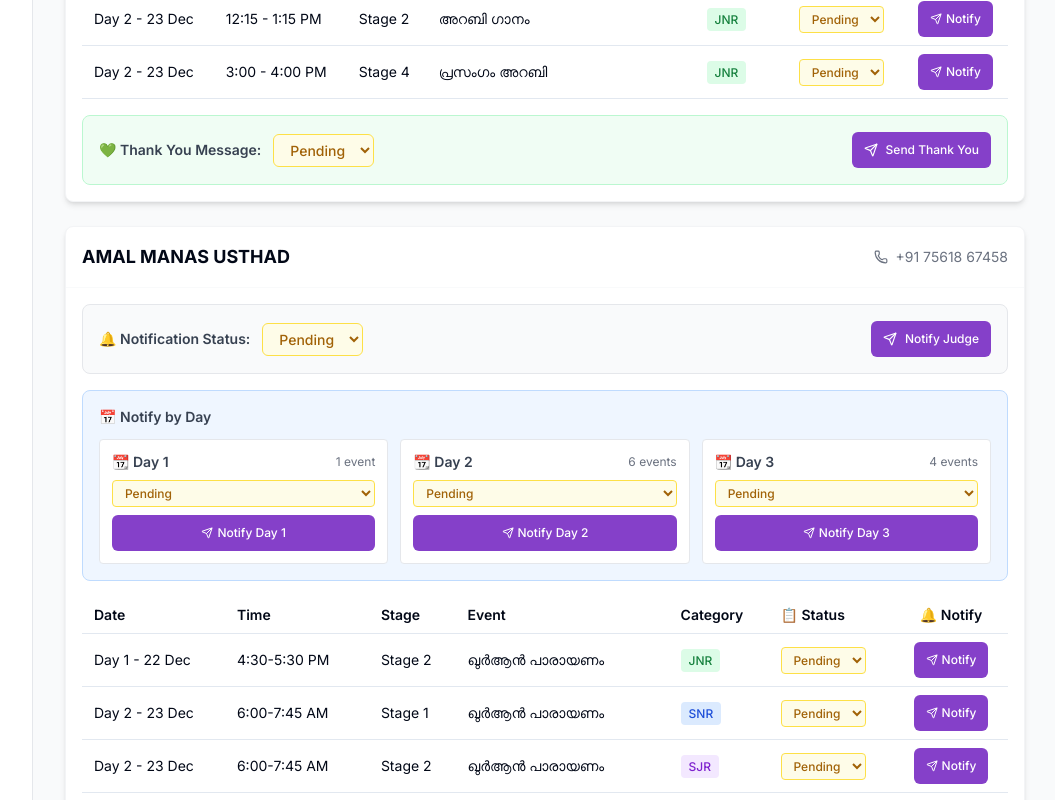
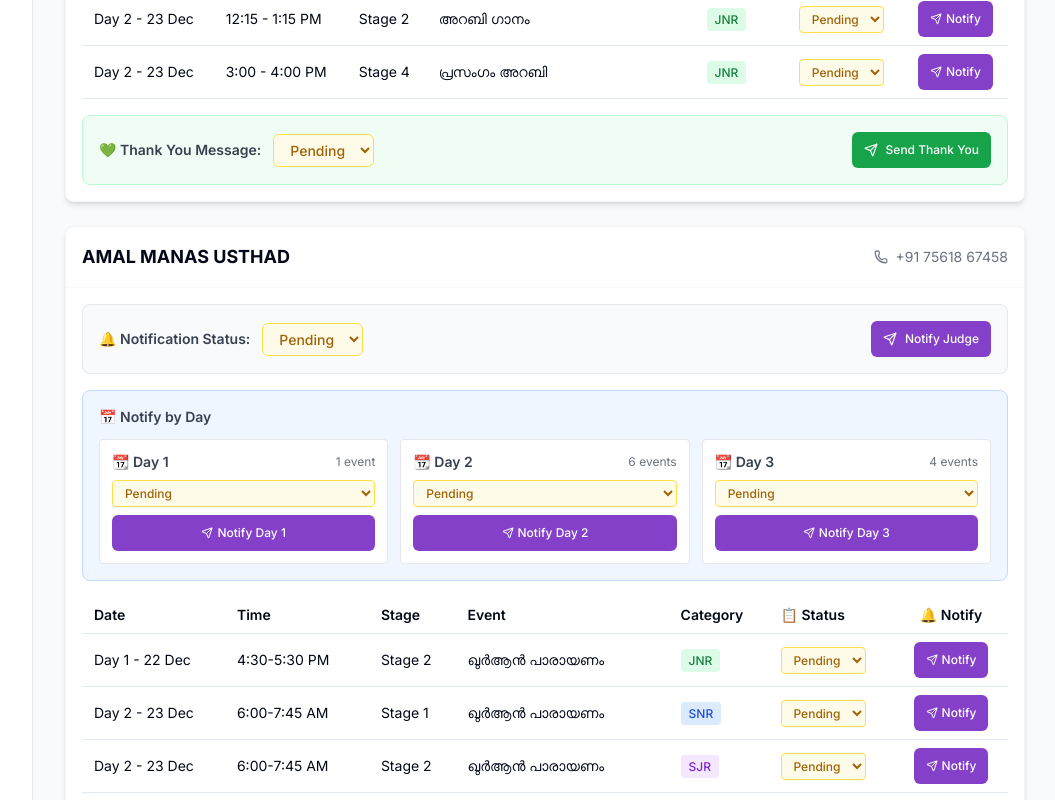
Before and after one commit to HaneenHyder/sargolsavam-website, a Next.js app in the folder frontend/: page /admin/judges-notification in a window 1280 px wide. Shown: the part 1020-1820 px from the top of the page, without its empty margins (223-1278 px from the left). Built offline with nearby package versions, Linux system fonts and the light colour scheme; sample sign-in values are in the browser's storage.

Commit message:
Use inline styles to force green background on Notified buttons

```diff
--- a/frontend/app/admin/judges-notification/page.tsx
+++ b/frontend/app/admin/judges-notification/page.tsx
@@ -627,7 +627,8 @@ export default function JudgesNotificationPage() {
                                     <Button
                                         onClick={() => handleNotify(judge.name, judge.phone)}
                                         size="sm"
-                                        className={`gap-2 ${notificationStatus[judge.name] === 'Send' ? '!bg-green-600 hover:!bg-green-700 !text-white' : ''}`}
+                                        className="gap-2"
+                                        style={notificationStatus[judge.name] === 'Send' ? { backgroundColor: '#16a34a', color: 'white' } : {}}
                                         disabled={!judge.phone}
                                     >
                                         <Send size={14} />
@@ -668,7 +669,8 @@ export default function JudgesNotificationPage() {
                                                 <Button
                                                     onClick={() => handleDayNotify(judge, day)}
                                                     size="sm"
-                                                    className={`gap-1 text-xs w-full ${dayStatus === 'Send' ? '!bg-green-600 hover:!bg-green-700 !text-white' : ''}`}
+                                                    className="gap-1 text-xs w-full"
+                                                    style={dayStatus === 'Send' ? { backgroundColor: '#16a34a', color: 'white' } : {}}
                                                     disabled={!judge.phone || eventCount === 0}
                                                 >
                                                     <Send size={12} />
@@ -730,7 +732,8 @@ export default function JudgesNotificationPage() {
                                                         <Button
                                                             onClick={() => handleEventNotify(judge.name, judge.phone, itemIdx, item.event, item.date, item.time)}
                                                             size="sm"
-                                                            className={`gap-1 text-xs px-2 py-1 ${currentStatus === 'Send' ? '!bg-green-600 hover:!bg-green-700 !text-white' : ''}`}
+                                                            className="gap-1 text-xs px-2 py-1"
+                                                            style={currentStatus === 'Send' ? { backgroundColor: '#16a34a', color: 'white' } : {}}
                                                             disabled={!judge.phone}
                                                         >
                                                             <Send size={12} />
@@ -763,7 +766,8 @@ export default function JudgesNotificationPage() {
                                     <Button
                                         onClick={() => handleThankYouNotify(judge.name, judge.phone)}
                                         size="sm"
-                                        className={`gap-2 ${thankYouStatus[judge.name] === 'Send' ? '!bg-green-600 hover:!bg-green-700 !text-white' : 'bg-green-600 hover:bg-green-700'}`}
+                                        className="gap-2"
+                                        style={{ backgroundColor: '#16a34a', color: 'white' }}
                                         disabled={!judge.phone}
                                     >
                                         <Send size={14} />
```
